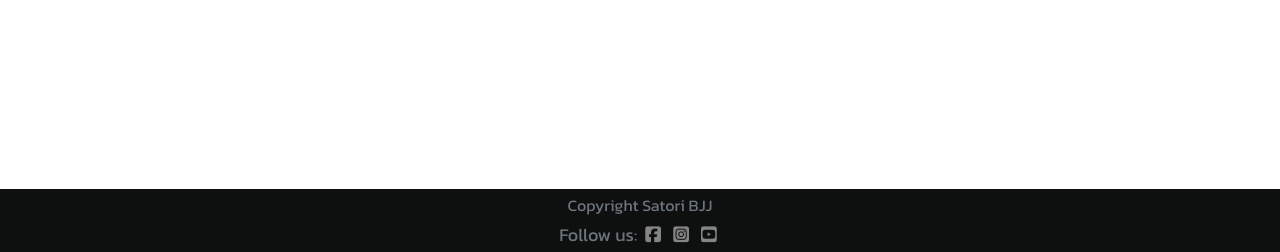
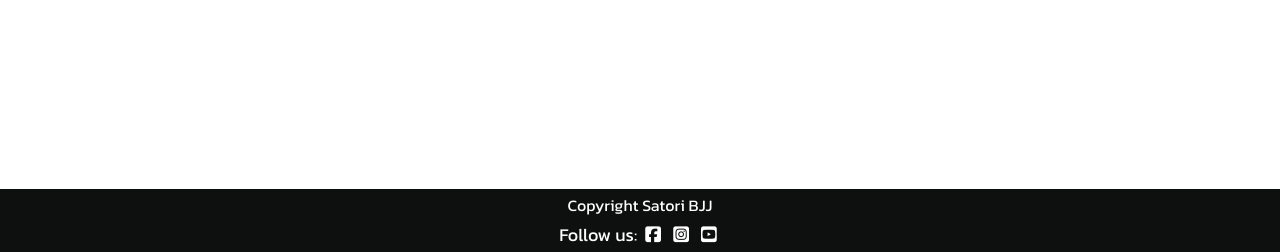
Before and after one commit to Janisroz/SatoriKnowledgeBase, a Django app: page / in a window 1280 px wide. Shown: the part 548-800 px from the top of the page. Run offline with Django 3.2, Linux system fonts and the light colour scheme; data that the repository does not hold is empty; some libraries are stand-ins or nearby versions.

Commit message:
Fix some wave errors

```diff
--- a/static/css/style.css
+++ b/static/css/style.css
@@ -215,8 +215,12 @@ a:hover {
   font-size: large;
 }
 
+.white-text {
+    color: white;
+}
+
 .footer-link {
-  color: rgba(255, 255, 255, 0.491);
+  color: white;
 }
 
 .social-link:hover {
@@ -261,3 +265,8 @@ a i {
 .helptext a {
   color: black;
 }
+
+.black-text {
+    color: black;
+    text-decoration: underline;
+}
--- a/templates/account/signup.html
+++ b/templates/account/signup.html
@@ -10,7 +10,7 @@
                 {% trans "Sign Up" %}
             {% endelement %}
             <p>
-                {% blocktrans %}Already have an account? Then please <a href="{{ login_url }}">sign in</a>.{% endblocktrans %}
+                {% blocktrans %}Already have an account? Then please <a href="{{ login_url }}" class="black-text">sign in</a>.{% endblocktrans %}
             </p>
             {% url 'account_signup' as action_url %}
             {% element form form=form method="post" action=action_url tags="entrance,signup" %}
--- a/templates/base.html
+++ b/templates/base.html
@@ -105,16 +105,17 @@
     <!-- Footer -->
     <footer class="mt-auto py-1 footer">
       <div class="container">
-        <p class="text-muted text-center footer-margins">
+        <p class="text-center footer-margins white-text">
           Copyright Satori BJJ
         </p>
-        <p class="text-center text-muted social-links footer-margins">
+        <p class="text-center  social-links footer-margins  white-text">
           Follow us:
           <a
             href="https://www.facebook.com/Satori.BJJ.Dublin/"
             role="button"
             target="_blank"
             class="m-1 footer-link"
+            value="Facebook Link"
             ><i class="fab fa-facebook-square social-link"></i>
           </a>
           <a
@@ -122,6 +123,7 @@
             role="button"
             class="m-1 footer-link"
             target="_blank"
+            value="Instagra Link"
             ><i class="fab fa-instagram-square social-link"></i>
           </a>
           <a
@@ -129,6 +131,7 @@
             role="button"
             class="m-1 footer-link"
             target="_blank"
+            value="Youtube Link"
             ><i class="fab fa-youtube-square social-link"></i>
           </a>
         </p>
--- a/templates/index.html
+++ b/templates/index.html
@@ -15,7 +15,7 @@
   class="mt-3 col-md-6 mx-auto col-12 ml-lg-3"
 >
   {{ form|crispy }}
-  <input type="submit" class="btn form-btn mb-3" />
+  <input type="submit" class="btn form-btn mb-3" aria-label="Submit"></input>
   <a href="{% url 'index' %}" class="btn form-btn mb-3">Reset Filters</a>
 </form>
 <!-- Technique Videos Column -->
```
